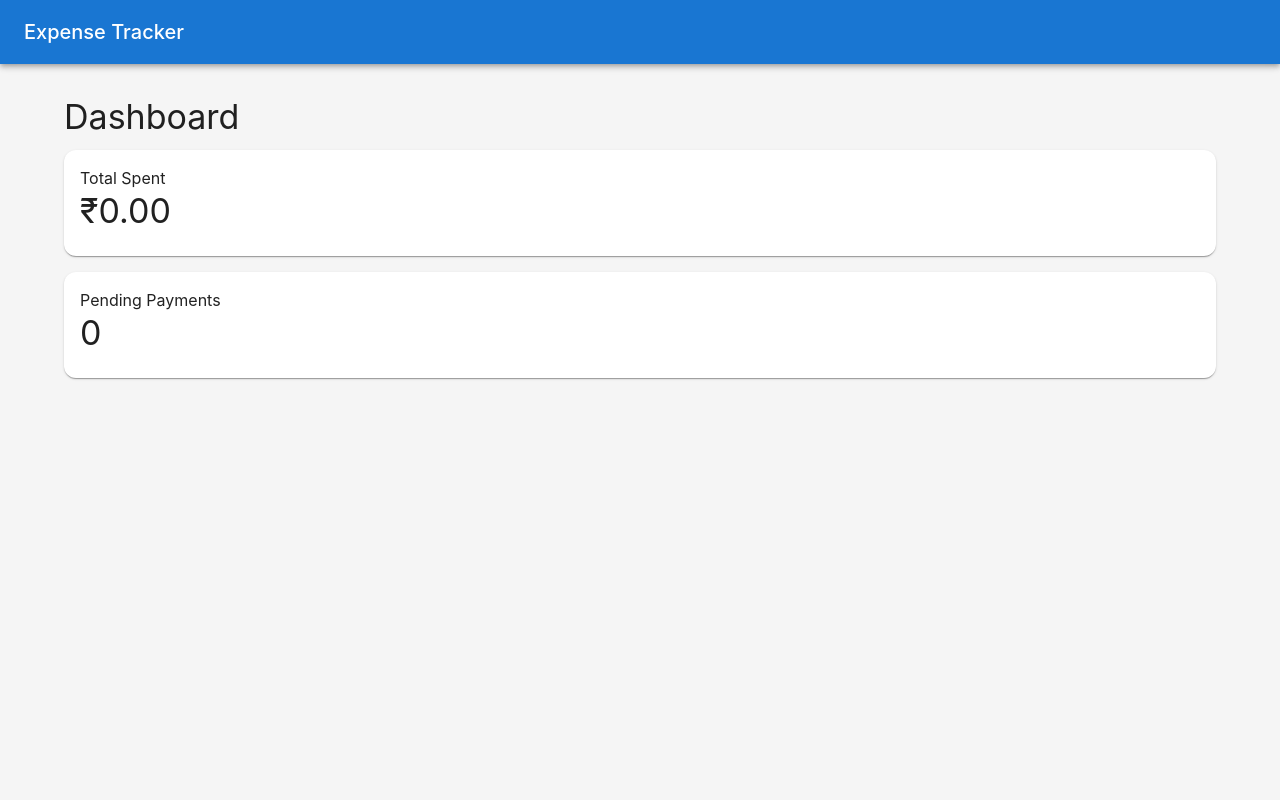
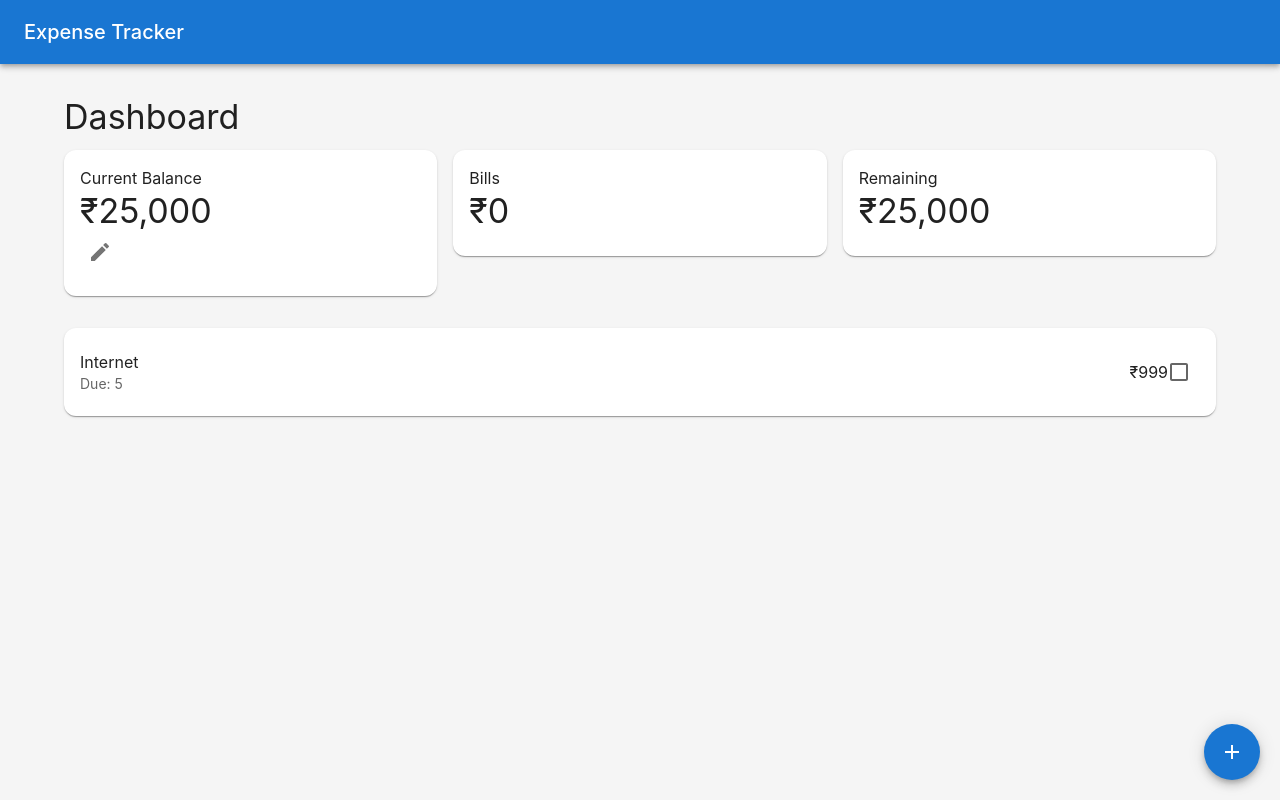
Before and after one commit to midhun-sudhakaran/expense-tracker, a React (Vite) app: page / in a window 1280 px wide. Built offline with nearby package versions, Linux system fonts and the light colour scheme.

Commit message:
New Modals

```diff
--- a/src/App.tsx
+++ b/src/App.tsx
@@ -3,47 +3,23 @@ import {
 Toolbar,
 Typography,
 Container,
-  Card,
-  CardContent,
-  Box,
 } from "@mui/material";
-import { useEffect } from "react";
-import { seedDatabase } from "./db/seed";
+import Dashboard from "./pages/Dasshboard/Dashboard";
 function App() {
-  useEffect(() => {
-    seedDatabase();
-  }, []);
 return (
 <>
 <AppBar position="static">
 <Toolbar>
-          <Typography variant="h6">Expense Tracker</Typography>
+<Typography variant="h6">
+Expense Tracker
+</Typography>
 </Toolbar>
 </AppBar>
   <Container sx={{ mt: 4 }}>
-        <Typography variant="h4" gutterBottom>
-          Dashboard
-        </Typography>
-
-        <Box sx={{ display: "flex", flexDirection: "column", gap: 2 }}>
-          <Card>
-            <CardContent>
-              <Typography color="text.secondary">Total Spent</Typography>
-
-              <Typography variant="h4">₹0.00</Typography>
-            </CardContent>
-          </Card>
-
-          <Card>
-            <CardContent>
-              <Typography color="text.secondary">Pending Payments</Typography>
-
-              <Typography variant="h4">0</Typography>
-            </CardContent>
-          </Card>
-        </Box>
+    <Dashboard />
   </Container>
 </>
+
 );
 }
 export default App;
--- /dev/null
+++ b/src/components/forms/AddRecurringBillDialog.tsx
@@ -0,0 +1,40 @@
+import {
+  Dialog,
+  DialogTitle,
+  DialogContent,
+  DialogActions,
+  Button,
+  TextField,
+  Stack,
+} from "@mui/material";
+type Props = {
+  open: boolean;
+  onClose: () => void;
+};
+export default function AddRecurringBillDialog({ open, onClose }: Props) {
+  return (
+    <Dialog open={open} onClose={onClose} fullWidth maxWidth="sm">
+      <DialogTitle>Add Recurring Bill</DialogTitle>
+      <DialogContent>
+        <Stack spacing={2} sx={{ mt: 1 }}>
+          <TextField label="Description" fullWidth />
+
+          <TextField label="Amount" type="number" fullWidth />
+
+          <TextField
+            label="Due Day"
+            type="number"
+            slotProps={{ htmlInput: { min: 1, max: 31 } }}
+            fullWidth
+          />
+        </Stack>
+      </DialogContent>
+
+      <DialogActions>
+        <Button onClick={onClose}>Cancel</Button>
+
+        <Button variant="contained">Save</Button>
+      </DialogActions>
+    </Dialog>
+  );
+}
--- /dev/null
+++ b/src/components/forms/EditBalanceDialog.tsx
@@ -0,0 +1,56 @@
+import { useState, useEffect } from "react";
+import {
+  Dialog,
+  DialogTitle,
+  DialogContent,
+  DialogActions,
+  Button,
+  TextField,
+} from "@mui/material";
+type Props = {
+  open: boolean;
+  value: number;
+  onClose: () => void;
+  onSave: (value: number) => void;
+};
+export default function EditBalanceDialog({
+  open,
+  value,
+  onClose,
+  onSave,
+}: Props) {
+  const [balance, setBalance] = useState(value);
+  useEffect(() => {
+    setBalance(value);
+  }, [value]);
+  return (
+    <Dialog open={open} onClose={onClose}>
+      <DialogTitle>Edit Current Balance</DialogTitle>
+      <DialogContent>
+        <TextField
+          autoFocus
+          fullWidth
+          type="number"
+          label="Current Balance"
+          value={balance}
+          onChange={(e) => setBalance(Number(e.target.value))}
+          sx={{ mt: 1 }}
+        />
+      </DialogContent>
+
+      <DialogActions>
+        <Button onClick={onClose}>Cancel</Button>
+
+        <Button
+          variant="contained"
+          onClick={() => {
+            onSave(balance);
+            onClose();
+          }}
+        >
+          Save
+        </Button>
+      </DialogActions>
+    </Dialog>
+  );
+}
--- /dev/null
+++ b/src/pages/Dasshboard/Dashboard.tsx
@@ -0,0 +1,102 @@
+import {
+  Box,
+  Card,
+  CardContent,
+  Typography,
+  Grid,
+  Paper,
+  Checkbox,
+  List,
+  ListItem,
+  ListItemText,
+  Fab,
+} from "@mui/material";
+import AddIcon from "@mui/icons-material/Add";
+import { useState } from "react";
+import AddRecurringBillDialog from "../../components/forms/AddRecurringBillDialog";
+import EditBalanceDialog from "../../components/forms/EditBalanceDialog";
+import EditIcon from "@mui/icons-material/Edit";
+import IconButton from "@mui/material/IconButton";
+
+export default function Dashboard() {
+  const [open, setOpen] = useState(false);
+  const [balance, setBalance] = useState(25000);
+  const [balanceDialogOpen, setBalanceDialogOpen] = useState(false);
+//   const paidBills = recurringBills
+// .filter(x => x.paid)
+// .reduce((sum, x) => sum + x.amount, 0);
+
+// const remaining = balance - paidBills;
+
+  return (
+    <Box>
+      <Typography variant="h4" gutterBottom>
+        Dashboard
+      </Typography>
+
+      <Grid container spacing={2}>
+        <Grid size={{ xs: 12, md: 4 }}>
+          <Card>
+            <CardContent>
+              <Typography color="text.secondary">Current Balance</Typography>
+              <Typography variant="h4">₹{balance.toLocaleString()}</Typography>
+
+              <IconButton onClick={() => setBalanceDialogOpen(true)}>
+                <EditIcon />
+              </IconButton>
+            </CardContent>
+          </Card>
+        </Grid>
+
+        <Grid size={{ xs: 12, md: 4 }}>
+          <Card>
+            <CardContent>
+              <Typography color="text.secondary">Bills</Typography>
+
+              <Typography variant="h4">₹0</Typography>
+            </CardContent>
+          </Card>
+        </Grid>
+
+        <Grid size={{ xs: 12, md: 4 }}>
+          <Card>
+            <CardContent>
+              <Typography color="text.secondary">Remaining</Typography>
+
+              <Typography variant="h4">₹25,000</Typography>
+            </CardContent>
+          </Card>
+        </Grid>
+      </Grid>
+
+      <Paper sx={{ mt: 4 }}>
+        <List>
+          <ListItem secondaryAction={<Checkbox />}>
+            <ListItemText primary="Internet" secondary="Due: 5" />
+
+            <Typography>₹999</Typography>
+          </ListItem>
+        </List>
+      </Paper>
+
+      <Fab
+        color="primary"
+        sx={{
+          position: "fixed",
+          right: 20,
+          bottom: 20,
+        }}
+        onClick={() => setOpen(true)}
+      >
+        <AddIcon />
+      </Fab>
+      <AddRecurringBillDialog open={open} onClose={() => setOpen(false)} />
+      <EditBalanceDialog
+        open={balanceDialogOpen}
+        value={balance}
+        onClose={() => setBalanceDialogOpen(false)}
+        onSave={setBalance}
+      />
+    </Box>
+  );
+}
```
Also changed, not shown: src/models/RecurringBill.ts (added, +9 -0 lines). Lines whose indentation alone changed are shown as unchanged.
